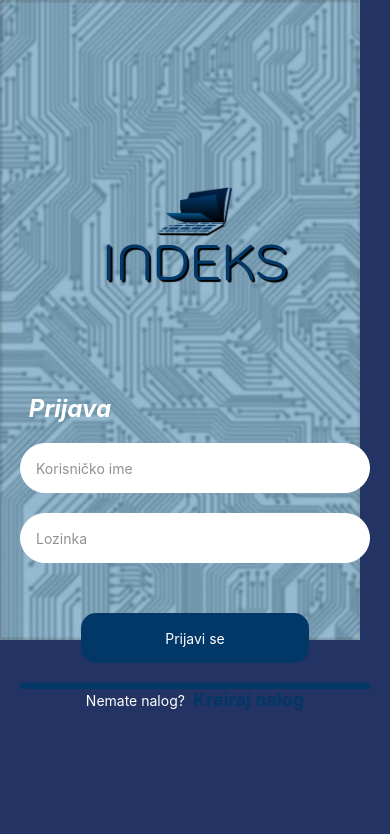
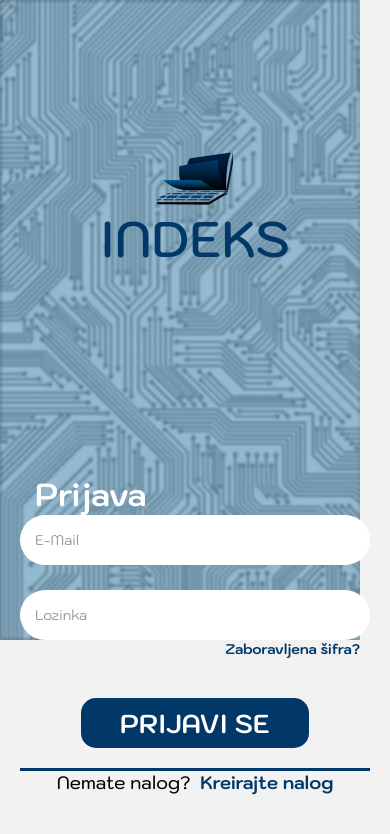
Before and after one commit to MiLaNIliSkOvIc/INDEKS-FrontEnd, a React Native app in the folder IndeksFrontEnd/: screen /Login in a window 390 px wide. Shown: the top 834 px of the page. Built offline with nearby package versions, Linux system fonts and the light colour scheme.

Commit message:
IndeksBakground, IndeksTextInput created and LoginScreen changed

```diff
--- a/IndeksFrontEnd/App.js
+++ b/IndeksFrontEnd/App.js
@@ -8,6 +8,7 @@ import * as SplashScreen from "expo-splash-screen";
 import AppNavigator from "./app/navigation/AppNavigator";
 import LogoWithTitleComponent from "./app/components/LogoWithTitleComponent";
 import InitialScreen from "./app/screens/InitialScreen";
+import IndeksBackground from "./app/components/IndeksBackground";
 
 const Stack = createStackNavigator();
 SplashScreen.preventAutoHideAsync();
--- /dev/null
+++ b/IndeksFrontEnd/app/components/IndeksBackground.js
@@ -0,0 +1,19 @@
+import React from "react";
+import { ImageBackground, StyleSheet } from "react-native";
+
+function IndeksBackground({ children }) {
+  return (
+    <ImageBackground
+      source={require("../assets/images/background.jpg")}
+      style={styles.background}
+    >
+      {children}
+    </ImageBackground>
+  );
+}
+const styles = StyleSheet.create({
+  background: {
+    flex: 1,
+  },
+});
+export default IndeksBackground;
--- /dev/null
+++ b/IndeksFrontEnd/app/components/IndeksTextInput.js
@@ -0,0 +1,28 @@
+import React from "react";
+import { TextInput } from "react-native-gesture-handler";
+import { StyleSheet } from "react-native";
+import fonts from "../config/fonts";
+import colors from "../config/colors";
+
+function IndeksTextInput({ placeholder, secureTextEntry, style }) {
+  return (
+    <TextInput
+      style={[styles.input, style]}
+      placeholder={placeholder}
+      placeholderTextColor="#919191"
+      secureTextEntry={secureTextEntry}
+    />
+  );
+}
+
+const styles = StyleSheet.create({
+  input: {
+    fontFamily: fonts.primary,
+    width: "100%",
+    height: 50,
+    borderRadius: 25,
+    paddingHorizontal: 15,
+    backgroundColor: colors.white,
+  },
+});
+export default IndeksTextInput;
--- a/IndeksFrontEnd/app/config/colors.js
+++ b/IndeksFrontEnd/app/config/colors.js
@@ -1,3 +1,5 @@
 export default {
   primary: "#013868",
+  white: "#ffffff",
+  black: "#000000",
 };
--- a/IndeksFrontEnd/app/screens/InitialScreen.js
+++ b/IndeksFrontEnd/app/screens/InitialScreen.js
@@ -11,6 +11,8 @@ import {
 import { useNavigation } from "@react-navigation/native";
 import { useEffect } from "react";
 import fonts from "../config/fonts";
+import LogoWithTitleComponent from "../components/LogoWithTitleComponent";
+import IndeksBackground from "../components/IndeksBackground";
 
 const InitialScreen = () => {
   const navigation = useNavigation();
@@ -18,61 +20,16 @@ const InitialScreen = () => {
   useEffect(() => {
     const timer = setTimeout(() => {
       navigation.navigate("Login");
-    }, 5000);
+    }, 2000);
 
     return () => clearTimeout(timer);
   }, [navigation]);
 
   return (
-    <ImageBackground
-      source={require("../assets/images/background.jpg")}
-      style={styles.background}
-    >
-      <View style={styles.container}>
-        <Image
-          source={require("../assets/images/logo.png")}
-          style={styles.logo}
-          resizeMode="contain"
-        />
-        <Text style={styles.indexText}>INDEKS</Text>
-      </View>
-    </ImageBackground>
+    <IndeksBackground>
+      <LogoWithTitleComponent />
+    </IndeksBackground>
   );
 };
 
-const styles = StyleSheet.create({
-  background: {
-    flex: 1,
-    resizeMode: "cover",
-    justifyContent: "center",
-    backgroundColor: "#223364",
-  },
-  container: {
-    flex: 1,
-    justifyContent: "center",
-    alignItems: "center",
-    paddingHorizontal: 20,
-  },
-  logo: {
-    width: 150,
-    height: 150,
-    marginTop: 50,
-    marginBottom: 20,
-  },
-
-  indexText: {
-    fontSize: 60,
-    lineHeight: 80,
-    fontFamily: fonts.primary,
-    fontWeight: "400",
-    color: "#013868",
-    marginBottom: 100,
-    marginTop: -30,
-    borderRadius: 20,
-    textShadowColor: "#000000",
-    textShadowOffset: { width: 2, height: 2 },
-    textShadowRadius: 1,
-  },
-});
-
 export default InitialScreen;
--- a/IndeksFrontEnd/app/screens/LoginScreen.js
+++ b/IndeksFrontEnd/app/screens/LoginScreen.js
@@ -10,74 +10,65 @@ import {
 } from "react-native";
 import { useNavigation } from "@react-navigation/native";
 import fonts from "../config/fonts";
+import IndeksBackground from "../components/IndeksBackground";
+import LogoWithTitleComponent from "../components/LogoWithTitleComponent";
+import colors from "../config/colors";
+import IndeksTextInput from "../components/IndeksTextInput";
 
 const LoginScreen = () => {
   const navigation = useNavigation();
 
   const handleRegisterPress = () => {
-    console.log("Radi");
     navigation.navigate("Register");
   };
   const handleLoginPress = () => {
-    console.log("Radi");
     navigation.navigate("ChatList");
   };
+  const handleForgotPasswordPress = () => {
+    //TODO: Implementirati ekran za ovo
+    console.log("Nije implementirano");
+  };
   return (
-    <ImageBackground
-      source={require("../assets/images/background.jpg")}
-      style={styles.background}
-    >
-      {/* <View style={styles.logoContainer}>
-        <Image
-          source={require("../assets/images/logo.png")}
-          style={styles.logo}
-          resizeMode="contain"
-        />
-        <Text style={styles.indexText}>INDEKS</Text>
-      </View> */}
+    <IndeksBackground>
+      <LogoWithTitleComponent />
       <View style={styles.container}>
-        <Image
-          source={require("../assets/images/logo.png")}
-          style={styles.logo}
-          resizeMode="contain"
-        />
-        <Text style={styles.indexText}>INDEKS</Text>
         <Text style={styles.title}>Prijava</Text>
-        <TextInput
-          placeholder="Korisničko ime"
-          style={styles.input}
-          placeholderTextColor="#919191"
-        />
-        <TextInput
-          placeholder="Lozinka"
-          style={styles.input}
-          placeholderTextColor="#919191"
-          secureTextEntry={true}
-        />
+        <View style={styles.inputs}>
+          <IndeksTextInput placeholder="E-Mail" style={styles.usernameInput} />
+          <IndeksTextInput placeholder="Lozinka" secureTextEntry={true} />
+        </View>
+        <TouchableOpacity
+          style={styles.forgotPasswordButton}
+          onPress={handleForgotPasswordPress}
+        >
+          <Text style={styles.forgotPassword}>Zaboravljena šifra?</Text>
+        </TouchableOpacity>
         <TouchableOpacity style={styles.loginButton} onPress={handleLoginPress}>
-          <Text style={styles.loginText}>Prijavi se</Text>
+          <Text style={styles.loginText}>PRIJAVI SE</Text>
         </TouchableOpacity>
-        <View style={styles.line} />
-        <TouchableOpacity style={styles.loginLink}>
-          <Text style={styles.loginText}>
-            Nemate nalog?{" "}
-            <Text style={styles.loginLinkBold} onPress={handleRegisterPress}>
-              {" "}
-              Kreiraj nalog
-            </Text>
-          </Text>
-        </TouchableOpacity>
+
+        <View style={styles.loginLink}>
+          <Text style={styles.accountText}>Nemate nalog?</Text>
+          <TouchableOpacity onPress={handleRegisterPress}>
+            <Text style={styles.createAccount}>Kreirajte nalog</Text>
+          </TouchableOpacity>
+        </View>
       </View>
-    </ImageBackground>
+    </IndeksBackground>
   );
 };
 
 const styles = StyleSheet.create({
-  background: {
-    flex: 1,
-    resizeMode: "cover",
-    justifyContent: "flex-start",
-    backgroundColor: "#223364",
+  accountText: {
+    color: colors.black,
+    fontFamily: fonts.primaryMedium,
+    fontSize: 18,
+  },
+  buttonsContainer: {
+    flexDirection: "row",
+    justifyContent: "space-around",
+    width: "60%",
+    marginVertical: 20,
   },
   container: {
     flex: 1,
@@ -85,90 +76,61 @@ const styles = StyleSheet.create({
     alignItems: "center",
     paddingHorizontal: 20,
   },
-  logo: {
-    width: 76,
-    height: 55,
-    marginTop: 50,
-    marginBottom: 20,
+  createAccount: {
+    color: colors.primary,
+    fontFamily: fonts.primaryBold,
+    fontSize: 18,
+    paddingLeft: 10,
   },
-  logoContainer: {
-    borderWidth: 1,
+  forgotPassword: {
+    color: colors.primary,
+    fontFamily: fonts.primaryBold,
+    fontSize: 14,
   },
-  title: {
-    fontSize: 24,
-    color: "#ffffff",
-    fontFamily: "",
-    fontWeight: "bold",
-    fontStyle: "italic",
-    marginLeft: -250,
-    marginBottom: 10,
-    textAlign: "left",
+  forgotPasswordButton: {
+    alignSelf: "flex-end",
+    paddingRight: 10,
   },
-  input: {
+  inputs: {
     width: "100%",
-    height: 50,
-    borderColor: "#ffffff",
-    borderWidth: 1,
-    borderRadius: 25,
-    paddingHorizontal: 15,
-    marginVertical: 10,
-    color: "#000000",
-    backgroundColor: "#ffffff",
-  },
-  buttonsContainer: {
-    flexDirection: "row",
-    justifyContent: "space-around",
-    width: "60%",
-    marginVertical: 20,
   },
   line: {
     width: "100%",
-    height: 6,
-    backgroundColor: "#013868",
-    // borderRadius: 10,
+    height: 3,
+    backgroundColor: colors.primary,
     marginBottom: -20,
     marginTop: 0,
   },
-
   loginButton: {
     width: "65%",
     height: 50,
-    backgroundColor: "#013868",
+    backgroundColor: colors.primary,
     justifyContent: "center",
     alignItems: "center",
     borderRadius: 15,
     marginVertical: 20,
     marginTop: 40,
   },
-  loginText: {
-    color: "#ffffff",
-    fontSize: 18,
-  },
   loginLink: {
-    marginTop: 20,
+    justifyContent: "center",
+    width: "100%",
+    borderTopWidth: 3,
+    borderColor: colors.primary,
+    flexDirection: "row",
   },
   loginText: {
-    color: "#ffffff",
-    marginTop: 0,
-    //textDecorationLine: 'underline',
+    color: colors.white,
+    fontFamily: fonts.primaryBold,
+    fontSize: 26,
   },
-  indexText: {
-    fontSize: 50,
-    fontFamily: fonts.primary,
-    fontWeight: "400",
-    color: "#013868", // Boja glavnog teksta
-    marginBottom: 100,
-    marginTop: -30,
-    borderRadius: 20,
-    textShadowColor: "#000000", // Boja senke (ivice)
-    textShadowOffset: { width: 2, height: 2 },
-    textShadowRadius: 1,
+  title: {
+    paddingLeft: 15,
+    width: "100%",
+    fontSize: 32,
+    color: colors.white,
+    fontFamily: fonts.primaryBold,
   },
-  loginLinkBold: {
-    color: "#013868", // Plava boja
-    fontWeight: "bold",
-    fontSize: 18,
-  },
+  usernameInput: { marginBottom: 25 },
 });
 
 export default LoginScreen;
```
